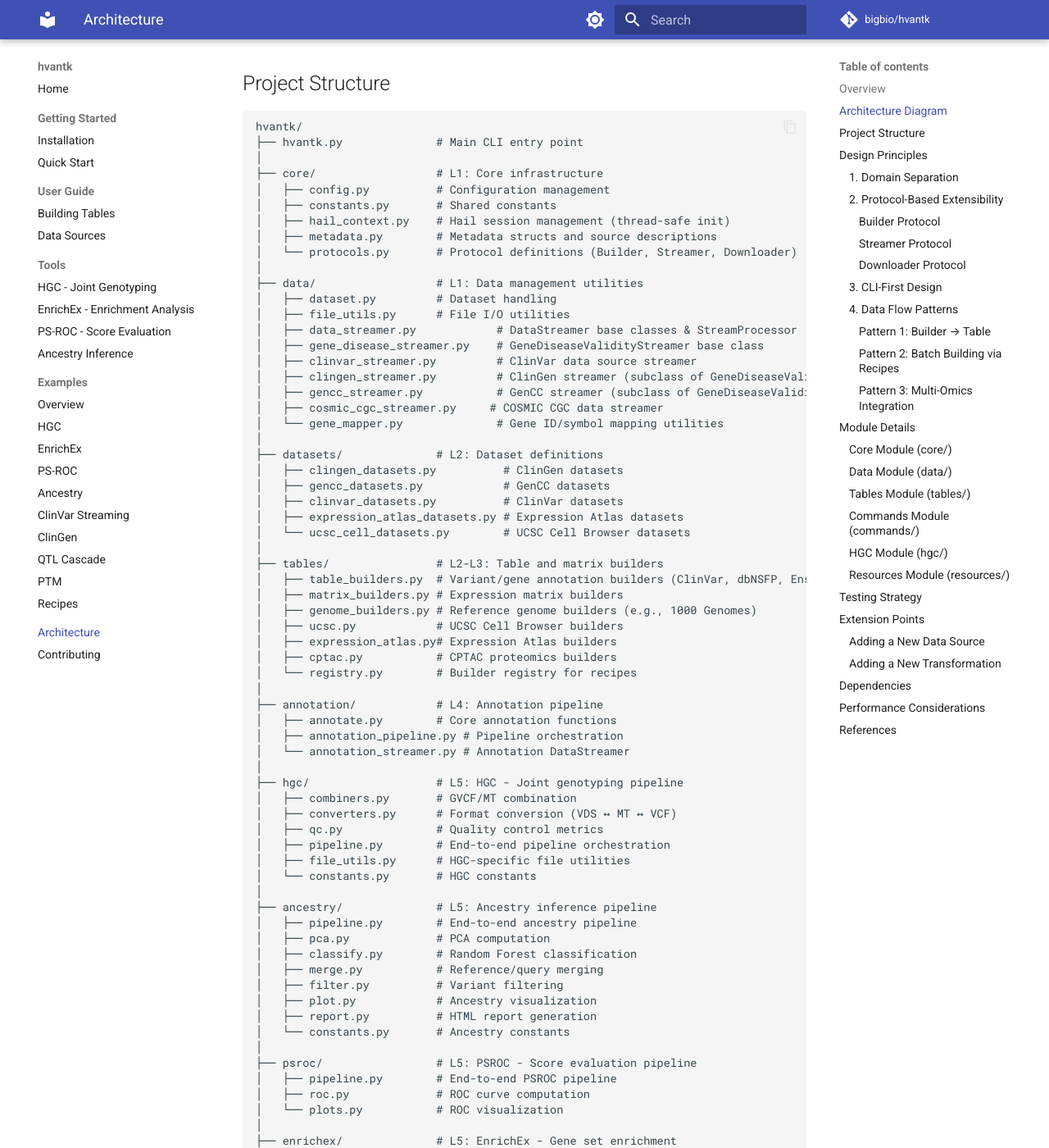
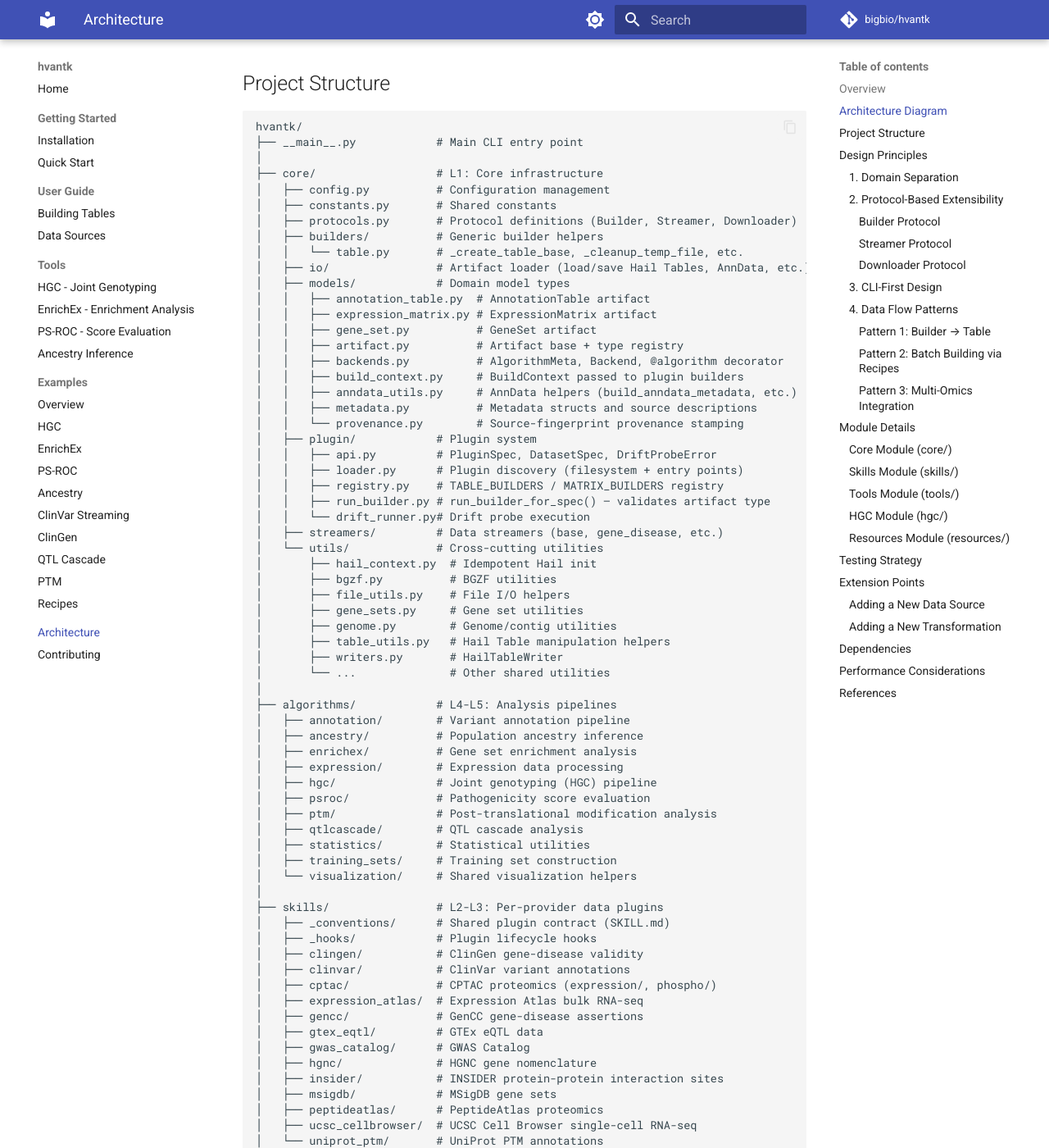
Before and after one commit to bigbio/hvantk, an MkDocs documentation site: the page built from docs_site/architecture.md, in a window 1280 px wide and 1400 px high, scrolled down 1021 px. Shown: the whole window at 82% size. Built offline with MkDocs 1.6.1 and Material for MkDocs 9.7.7, drawn with Linux system fonts in a browser that asks for light colours; comment, search, counter and statistics services are not loaded; some of the changed text lies outside the part shown.

Commit message:
docs(architecture): refresh stale path references after Phase A-H restructure
Replace the entirely pre-restructure Project Structure tree with the
current layout (core/, algorithms/, skills/, tools/, resources/, tests/).
Fix all stale module paths in the narrative sections:
- data/ + datasets/ + tables/ + commands/ + utils/ → actual Phase A-H paths
- hvantk/core/hail_context.py → hvantk/core/utils/hail_context.py
- hvantk.tables.table_builders → hvantk.core.builders.table
- hvantk.data.data_streamer → hvantk.core.streamers.base
- commands/ extension-point examples → skills/<provider>/ plugin pattern
- Data Flow Pattern 1 updated to use run_builder_for_spec()

````diff
--- a/docs_site/architecture.md
+++ b/docs_site/architecture.md
@@ -19,144 +19,84 @@
 
 ```text
 hvantk/
-├── hvantk.py              # Main CLI entry point
+├── __main__.py            # Main CLI entry point
 │
 ├── core/                  # L1: Core infrastructure
 │   ├── config.py          # Configuration management
 │   ├── constants.py       # Shared constants
-│   ├── hail_context.py    # Hail session management (thread-safe init)
-│   ├── metadata.py        # Metadata structs and source descriptions
-│   └── protocols.py       # Protocol definitions (Builder, Streamer, Downloader)
+│   ├── protocols.py       # Protocol definitions (Builder, Streamer, Downloader)
+│   ├── builders/          # Generic builder helpers
+│   │   └── table.py       # _create_table_base, _cleanup_temp_file, etc.
+│   ├── io/                # Artifact loader (load/save Hail Tables, AnnData, etc.)
+│   ├── models/            # Domain model types
+│   │   ├── annotation_table.py  # AnnotationTable artifact
+│   │   ├── expression_matrix.py # ExpressionMatrix artifact
+│   │   ├── gene_set.py          # GeneSet artifact
+│   │   ├── artifact.py          # Artifact base + type registry
+│   │   ├── backends.py          # AlgorithmMeta, Backend, @algorithm decorator
+│   │   ├── build_context.py     # BuildContext passed to plugin builders
+│   │   ├── anndata_utils.py     # AnnData helpers (build_anndata_metadata, etc.)
+│   │   ├── metadata.py          # Metadata structs and source descriptions
+│   │   └── provenance.py        # Source-fingerprint provenance stamping
+│   ├── plugin/            # Plugin system
+│   │   ├── api.py         # PluginSpec, DatasetSpec, DriftProbeError
+│   │   ├── loader.py      # Plugin discovery (filesystem + entry points)
+│   │   ├── registry.py    # TABLE_BUILDERS / MATRIX_BUILDERS registry
+│   │   ├── run_builder.py # run_builder_for_spec() — validates artifact type
+│   │   └── drift_runner.py# Drift probe execution
+│   ├── streamers/         # Data streamers (base, gene_disease, etc.)
+│   └── utils/             # Cross-cutting utilities
+│       ├── hail_context.py  # Idempotent Hail init
+│       ├── bgzf.py          # BGZF utilities
+│       ├── file_utils.py    # File I/O helpers
+│       ├── gene_sets.py     # Gene set utilities
+│       ├── genome.py        # Genome/contig utilities
+│       ├── table_utils.py   # Hail Table manipulation helpers
+│       ├── writers.py       # HailTableWriter
+│       └── ...              # Other shared utilities
 │
-├── data/                  # L1: Data management utilities
-│   ├── dataset.py         # Dataset handling
-│   ├── file_utils.py      # File I/O utilities
-│   ├── data_streamer.py            # DataStreamer base classes & StreamProcessor
-│   ├── gene_disease_streamer.py    # GeneDiseaseValidityStreamer base class
-│   ├── clinvar_streamer.py         # ClinVar data source streamer
-│   ├── clingen_streamer.py         # ClinGen streamer (subclass of GeneDiseaseValidityStreamer)
-│   ├── gencc_streamer.py           # GenCC streamer (subclass of GeneDiseaseValidityStreamer)
-│   ├── cosmic_cgc_streamer.py     # COSMIC CGC data streamer
-│   └── gene_mapper.py              # Gene ID/symbol mapping utilities
+├── algorithms/            # L4-L5: Analysis pipelines
+│   ├── annotation/        # Variant annotation pipeline
+│   ├── ancestry/          # Population ancestry inference
+│   ├── enrichex/          # Gene set enrichment analysis
+│   ├── expression/        # Expression data processing
+│   ├── hgc/               # Joint genotyping (HGC) pipeline
+│   ├── psroc/             # Pathogenicity score evaluation
+│   ├── ptm/               # Post-translational modification analysis
+│   ├── qtlcascade/        # QTL cascade analysis
+│   ├── statistics/        # Statistical utilities
+│   ├── training_sets/     # Training set construction
+│   └── visualization/     # Shared visualization helpers
 │
-├── datasets/              # L2: Dataset definitions
-│   ├── clingen_datasets.py          # ClinGen datasets
-│   ├── gencc_datasets.py            # GenCC datasets
-│   ├── clinvar_datasets.py          # ClinVar datasets
-│   ├── expression_atlas_datasets.py # Expression Atlas datasets
-│   └── ucsc_cell_datasets.py        # UCSC Cell Browser datasets
+├── skills/                # L2-L3: Per-provider data plugins
+│   ├── _conventions/      # Shared plugin contract (SKILL.md)
+│   ├── _hooks/            # Plugin lifecycle hooks
+│   ├── clingen/           # ClinGen gene-disease validity
+│   ├── clinvar/           # ClinVar variant annotations
+│   ├── cptac/             # CPTAC proteomics (expression/, phospho/)
+│   ├── expression_atlas/  # Expression Atlas bulk RNA-seq
+│   ├── gencc/             # GenCC gene-disease assertions
+│   ├── gtex_eqtl/         # GTEx eQTL data
+│   ├── gwas_catalog/      # GWAS Catalog
+│   ├── hgnc/              # HGNC gene nomenclature
+│   ├── insider/           # INSIDER protein-protein interaction sites
+│   ├── msigdb/            # MSigDB gene sets
+│   ├── peptideatlas/      # PeptideAtlas proteomics
+│   ├── ucsc_cellbrowser/  # UCSC Cell Browser single-cell RNA-seq
+│   └── uniprot_ptm/       # UniProt PTM annotations
 │
-├── tables/                # L2-L3: Table and matrix builders
-│   ├── table_builders.py  # Variant/gene annotation builders (ClinVar, dbNSFP, Ensembl, etc.)
-│   ├── matrix_builders.py # Expression matrix builders
-│   ├── genome_builders.py # Reference genome builders (e.g., 1000 Genomes)
-│   ├── ucsc.py            # UCSC Cell Browser builders
-│   ├── expression_atlas.py# Expression Atlas builders
-│   ├── cptac.py           # CPTAC proteomics builders
-│   └── registry.py        # Builder registry for recipes
-│
-├── annotation/            # L4: Annotation pipeline
-│   ├── annotate.py        # Core annotation functions
-│   ├── annotation_pipeline.py # Pipeline orchestration
-│   └── annotation_streamer.py # Annotation DataStreamer
-│
-├── hgc/                   # L5: HGC - Joint genotyping pipeline
-│   ├── combiners.py       # GVCF/MT combination
-│   ├── converters.py      # Format conversion (VDS ↔ MT ↔ VCF)
-│   ├── qc.py              # Quality control metrics
-│   ├── pipeline.py        # End-to-end pipeline orchestration
-│   ├── file_utils.py      # HGC-specific file utilities
-│   └── constants.py       # HGC constants
-│
-├── ancestry/              # L5: Ancestry inference pipeline
-│   ├── pipeline.py        # End-to-end ancestry pipeline
-│   ├── pca.py             # PCA computation
-│   ├── classify.py        # Random Forest classification
-│   ├── merge.py           # Reference/query merging
-│   ├── filter.py          # Variant filtering
-│   ├── plot.py            # Ancestry visualization
-│   ├── report.py          # HTML report generation
-│   └── constants.py       # Ancestry constants
-│
-├── psroc/                 # L5: PSROC - Score evaluation pipeline
-│   ├── pipeline.py        # End-to-end PSROC pipeline
-│   ├── roc.py             # ROC curve computation
-│   └── plots.py           # ROC visualization
-│
-├── enrichex/              # L5: EnrichEx - Gene set enrichment
-│   ├── overlap.py         # Overlap enrichment (Fisher's exact)
-│   ├── burden.py          # Burden testing (rare variant regression)
-│   ├── correction.py      # Multiple testing correction
-│   ├── plot.py            # Enrichment visualization
-│   ├── report.py          # HTML report generation
-│   ├── constants.py       # Enrichex-specific constants
-│   └── simulation.py      # Synthetic cohort generator for burden testing
-│
-├── ptm/                   # L5: PTM - Post-translational modification analysis
-│   ├── constants.py       # PTM-specific constants (URLs, categories)
-│   ├── mapper.py          # GTF parser and residue-to-genomic mapper
-│   ├── pipeline.py        # Build pipeline orchestration (Phases 1-2)
-│   ├── annotate.py        # Variant-PTM annotation (Phase 3)
-│   ├── analysis.py        # Landscape and population analysis (Phase 4)
-│   ├── constraint.py      # Stratified PTM AF-depletion analysis (by tissue/cell-type)
-│   ├── constraint_expression.py # Expression-source adapter (Hail MT / AnnData / tabular)
-│   ├── constraint_plots.py      # Four-panel figure renderer
-│   ├── constraint_report.py     # Constraint HTML report
-│   ├── plot.py            # PTM-specific visualization
-│   └── report.py          # HTML report generation
-│
-├── commands/              # CLI command implementations
-│   ├── make_table_cli.py        # mktable commands
-│   ├── make_matrix_cli.py       # mkmatrix commands
-│   ├── make_table_batch_cli.py  # mktable-batch (recipes)
-│   ├── make_matrix_batch_cli.py # mkmatrix-batch (recipes)
-│   ├── catalog_cli.py           # Data catalog commands
-│   ├── ancestry_cli.py          # Ancestry CLI
-│   ├── psroc_cli.py             # PSROC CLI
-│   ├── ptm_cli.py               # PTM CLI
-│   ├── download_cli.py          # Unified download command group
-│   ├── utils_cli.py             # Unified utils command group
-│   ├── check_install_cli.py     # Installation verification
-│   ├── validate_bgzf_cli.py     # BGZF validation
-│   ├── summarize_expression_cli.py # Expression analysis commands
-│   ├── ucsc_downloader.py       # UCSC downloader
-│   ├── expression_atlas_downloader.py # Expression Atlas downloader
-│   ├── clingen_downloader.py    # ClinGen downloader
-│   ├── gencc_downloader.py      # GenCC downloader
-│   ├── clinvar_downloader.py    # ClinVar downloader
-│   ├── hgnc_downloader.py       # HGNC downloader
-│   ├── genesets_cli.py          # Unified gene set extraction/preparation
-│   ├── hgc/                     # HGC CLI subcommands
-│   │   ├── combine_cli.py       # gvcf-combine, vds-combine
-│   │   ├── convert_cli.py       # vds2mt, mt2vcf
-│   │   ├── qc_cli.py            # compute-qc, qc-report
-│   │   └── pipeline_cli.py      # pipeline (end-to-end)
-│   └── enrichex_cli/            # EnrichEx CLI subcommands
-│       ├── overlap_cli.py       # overlap enrichment
-│       └── burden_cli.py        # burden testing
-│
-├── utils/                 # Utility functions
-│   ├── table_utils.py     # Table manipulation helpers
-│   ├── matrix_utils.py    # MatrixTable utilities
-│   ├── genome.py          # Genome/contig utilities
-│   ├── gene_sets.py       # Gene set utilities
-│   ├── geneset_io.py      # Gene set I/O and validation
-│   ├── gene_aliases.py    # Gene alias expansion (HGNC)
-│   ├── expressions.py     # Expression data utilities
-│   ├── correction.py      # Multiple testing correction
-│   ├── mondo_parser.py    # MONDO ontology parser
-│   ├── obo_parser.py      # OBO ontology parser
-│   ├── wilcoxon.py        # Wilcoxon rank-sum tests
-│   ├── wilcoxon_hail.py   # Hail-based Wilcoxon implementation
-│   └── catalog.py         # Catalog utilities
-│
-├── visualization/         # Visualization and reporting
-│   ├── base.py            # Base visualization classes
-│   ├── qc_plots.py        # QC plotting functions
-│   ├── qc_report.py       # QC HTML report generation
-│   ├── interactive_qc.py  # Interactive QC dashboards
-│   └── expression/        # Expression-specific visualizations
-│       └── hail.py        # Hail-based expression plots
+├── tools/                 # CLI command implementations (replaces legacy commands/)
+│   ├── ancestry/          # Ancestry CLI subcommands
+│   ├── annotation/        # Annotation CLI subcommands
+│   ├── build/             # mktable / mkmatrix / batch build commands
+│   ├── enrichex/          # EnrichEx CLI subcommands
+│   ├── expression/        # Expression analysis commands
+│   ├── genesets/          # Gene set extraction/preparation
+│   ├── hgc/               # HGC CLI subcommands
+│   ├── infra/             # Installation check, BGZF validation, utils
+│   ├── plugins/           # hvantk plugins / hvantk drift commands
+│   ├── ptm/               # PTM CLI subcommands
+│   └── qtl/               # QTL CLI subcommands
 │
 ├── resources/             # Data catalog and schemas
 │   ├── registry/          # Surviving legacy per-domain dataset metadata (genomics only)
@@ -179,10 +119,9 @@
 
 The codebase is organized by function and biological domain:
 
-**Data Builders** (`tables/`):
-- `table_builders.py` - Variant and gene annotation builders (ClinVar, dbNSFP, Ensembl, GeVIR, etc.)
-- `matrix_builders.py` - Expression matrix builders
-- `ucsc.py`, `expression_atlas.py`, `cptac.py` - Source-specific builders
+**Data Builders** (`skills/<provider>/builder.py`):
+- Each plugin under `hvantk/skills/` owns its builder. Builders return `AnnotationTable`, `ExpressionMatrix`, or `GeneSet` artifacts.
+- Generic helpers live in `hvantk/core/builders/table.py` (`_create_table_base`, etc.).
 
 **Analysis Pipelines** (separate modules):
 - `hgc/` - Joint genotyping and cohort analysis
@@ -211,7 +150,7 @@
 
 ```python
 import hail as hl
-from hvantk.tables.table_builders import _create_table_base
+from hvantk.core.builders.table import _create_table_base
 
 def create_my_source_tb(input_path: str, output_path: str, **kwargs) -> hl.Table:
     """Build a Hail Table from MySource data.
@@ -237,7 +176,7 @@
 ```python
 from typing import Iterator
 import hail as hl
-from hvantk.data.data_streamer import HailDataStreamer
+from hvantk.core.streamers.base import HailDataStreamer
 
 class MySourceStreamer(HailDataStreamer):
     def __init__(self, table_path: str, chunk_size: int = 10000):
@@ -310,13 +249,10 @@
 
 Example:
 ```python
-from hvantk.tables.table_builders import create_clinvar_tb
+# Via the plugin system (recommended)
+from hvantk.core.plugin.run_builder import run_builder_for_spec
 
-ht = create_clinvar_tb(
-    input_path="clinvar.vcf.bgz",
-    output_path="clinvar.ht",
-    reference_genome="GRCh38"
-)
+artifact = run_builder_for_spec("clinvar:variants", input_path="clinvar.vcf.bgz", output_path="clinvar.ht")
 ```
 
 #### Pattern 2: Batch Building via Recipes
@@ -366,59 +302,34 @@
 **Key Components**:
 - `config.py` - Configuration management, context settings
 - `constants.py` - Shared constants (e.g., Ensembl field definitions)
-- `hail_context.py` - Hail session initialization and management
+- `utils/hail_context.py` - Hail session initialization and management
 - `protocols.py` - Protocol definitions for extensibility
+- `models/` - Domain artifact types (`AnnotationTable`, `ExpressionMatrix`, `GeneSet`)
+- `plugin/` - Plugin schema (`api.py`), discovery (`loader.py`), and builder dispatch (`run_builder.py`)
 
 **Design principle**: No domain logic, only infrastructure
 
-### Data Module (`data/`)
+### Skills Module (`skills/`)
 
-**Purpose**: Data management utilities
+**Purpose**: Per-provider data plugins. Each provider folder contains `plugin.yaml`, `builder.py`, `cli.py`, `drift_probe.py`, `SKILL.md`, `catalog/datasets.json`, and `tests/`. Multi-dataset providers (e.g., `cptac/`) have one sub-folder per dataset.
 
-**Key Components**:
-- `dataset.py` - Dataset handling and metadata
-- `file_utils.py` - File I/O utilities (download, checksum, compression)
-- `data_streamer.py` - Data streaming and transformation helpers
+**Current providers**: `clingen`, `clinvar`, `cptac`, `expression_atlas`, `gencc`, `gtex_eqtl`, `gwas_catalog`, `hgnc`, `insider`, `msigdb`, `peptideatlas`, `ucsc_cellbrowser`, `uniprot_ptm`.
 
-### Tables Module (`tables/`)
+**Builder outputs**:
+- Variant / gene tables keyed by `(locus, alleles)` or `gene_id` → `AnnotationTable`
+- Expression matrices rows=genes, columns=samples/cells → `ExpressionMatrix`
+- Gene set collections → `GeneSet`
 
-**Purpose**: Convert raw data files into Hail Tables/MatrixTables
+### Tools Module (`tools/`)
 
-**Current organization**:
+**Purpose**: Top-level CLI command implementations (replaces the legacy `commands/` directory)
 
-- `table_builders.py` - All variant and gene annotation builders:
-  - **ClinVar** - Variant clinical significance (VCF → Table)
-  - **dbNSFP** - Missense variant prediction scores (TSV → Table)
-  - **Ensembl** - Gene annotations from Biomart (TSV → Table)
-  - **GeVIR** - Gene-level viability scores (TSV → Table)
-  - **gnomAD Metrics** - Gene constraint metrics (TSV → Table)
-  - **INSIDER** - Protein-protein interaction sites (BED → Table)
-  - **ClinGen Gene-Disease** - Gene-disease validity (CSV → Table)
-  - **GenCC Submissions** - Gene-disease assertions (CSV → Table)
-  - **COSMIC CGC** - Cancer Gene Census (TSV → Table)
-  - **HGNC** - Gene nomenclature (TSV → Table)
-
-- `matrix_builders.py` - Expression matrix builders:
-  - **UCSC** - Single-cell RNA-seq (TSV → MatrixTable)
-  - **Expression Atlas** - Bulk RNA-seq (TSV → MatrixTable)
-
-**Schemas**:
-- Variant tables keyed by `(locus, alleles)`
-- Gene tables keyed by `gene_id`
-- Protein tables keyed by `interval` or `protein_id`
-- Expression matrices with rows=genes, columns=samples/cells
-
-### Commands Module (`commands/`)
-
-**Purpose**: CLI command implementations
-
-**Key files**:
-- `make_table_cli.py` - Commands for building individual tables
-- `make_matrix_cli.py` - Commands for building matrices
-- `make_table_batch_cli.py` - Batch table building from recipes
-- `make_matrix_batch_cli.py` - Batch matrix building from recipes
-- `catalog_cli.py` - Data catalog operations
+**Key sub-packages**:
+- `build/` - `mktable`, `mkmatrix`, `mktable-batch`, `mkmatrix-batch` commands
+- `plugins/` - `hvantk plugins list/show/reload` and `hvantk drift` commands
 - `hgc/` - HGC joint genotyping subcommands (combine, convert, QC, pipeline)
+- `ancestry/`, `enrichex/`, `ptm/`, `qtl/` - Per-pipeline CLI subcommands
+- `infra/` - Installation check, BGZF validation, utils
 
 ### HGC Module (`hgc/`)
 
@@ -460,56 +371,45 @@
 
 ### Adding a New Data Source
 
-1. **Add builder to appropriate file** in `hvantk/core/builders/`:
+1. **Create a new plugin folder** under `hvantk/skills/<provider>/` with `plugin.yaml`, `builder.py`, `cli.py`, `drift_probe.py`, `SKILL.md`, `catalog/datasets.json`, and `tests/`. See `hvantk/skills/_conventions/SKILL.md` for the full contract.
+
+2. **Implement the builder** in `hvantk/skills/<provider>/builder.py`:
    ```python
-   # hvantk/core/builders/table.py (for variants/genes)
-   # OR hvantk/core/builders/matrix.py (for expression)
+   import hail as hl
+   from hvantk.core.builders.table import _create_table_base
+   from hvantk.core.models.build_context import BuildContext
 
-   import hail as hl
-
-   def create_my_source_tb(input_path: str, output_path: str, **kwargs) -> hl.Table:
+   def create_my_source_tb(parsed_input, ctx: BuildContext, **kwargs):
        """
-       Create a Hail Table from my data source.
-
-       Follows the Builder protocol pattern.
+       Create an AnnotationTable from my data source.
+       Returns an AnnotationTable artifact.
        """
-       # Import data
-       ht = hl.import_table(input_path, ...)
-
-       # Key appropriately (locus/alleles for variants, gene_id for genes)
-       ht = ht.key_by(...)
-
-       # Checkpoint to disk
-       ht = ht.checkpoint(output_path, overwrite=kwargs.get('overwrite', False))
-
-       return ht
-   ```
-
-2. **Add a CLI command** in `hvantk/commands/make_table_cli.py`:
-   ```python
-   @mktable_group.command("my-source")
-   @_raw_input_opt
-   @_output_ht_opt
-   @_overwrite_opt
-   def mktable_my_source(raw_input: str, output_ht: str, overwrite: bool):
-       """Build a MySource Hail Table."""
-       from hvantk.tables.table_builders import create_my_source_tb
-
-       create_my_source_tb(
-           input_path=raw_input,
-           output_path=output_ht,
-           overwrite=overwrite
+       return _create_table_base(
+           source_name="MySource",
+           input_path=parsed_input.path,
+           output_path=ctx.output_path,
+           import_func=lambda: hl.import_table(parsed_input.path, ...),
+           transform_func=lambda ht: ht.key_by(ht.locus, ht.alleles),
+           overwrite=kwargs.get('overwrite', False),
        )
    ```
 
-3. **Add tests** in `hvantk/tests/`:
+3. **Add a CLI command** in `hvantk/skills/<provider>/cli.py` and declare it in `plugin.yaml`:
+   ```yaml
+   cli:
+     - command: my-source-download
+       module: hvantk.skills.my_source.cli
+       function: download_cmd
+   ```
+
+4. **Add tests** in `hvantk/skills/<provider>/tests/`:
    ```python
    def test_create_my_source_tb():
        # Test implementation
        pass
    ```
 
-4. **Update documentation** in README.md and USAGE.md
+5. **Update documentation** in README.md and USAGE.md
 
 ### Adding a New Transformation
 
````
Also changed, not shown: other parts of docs_site/architecture.md (+1 -1 lines).
